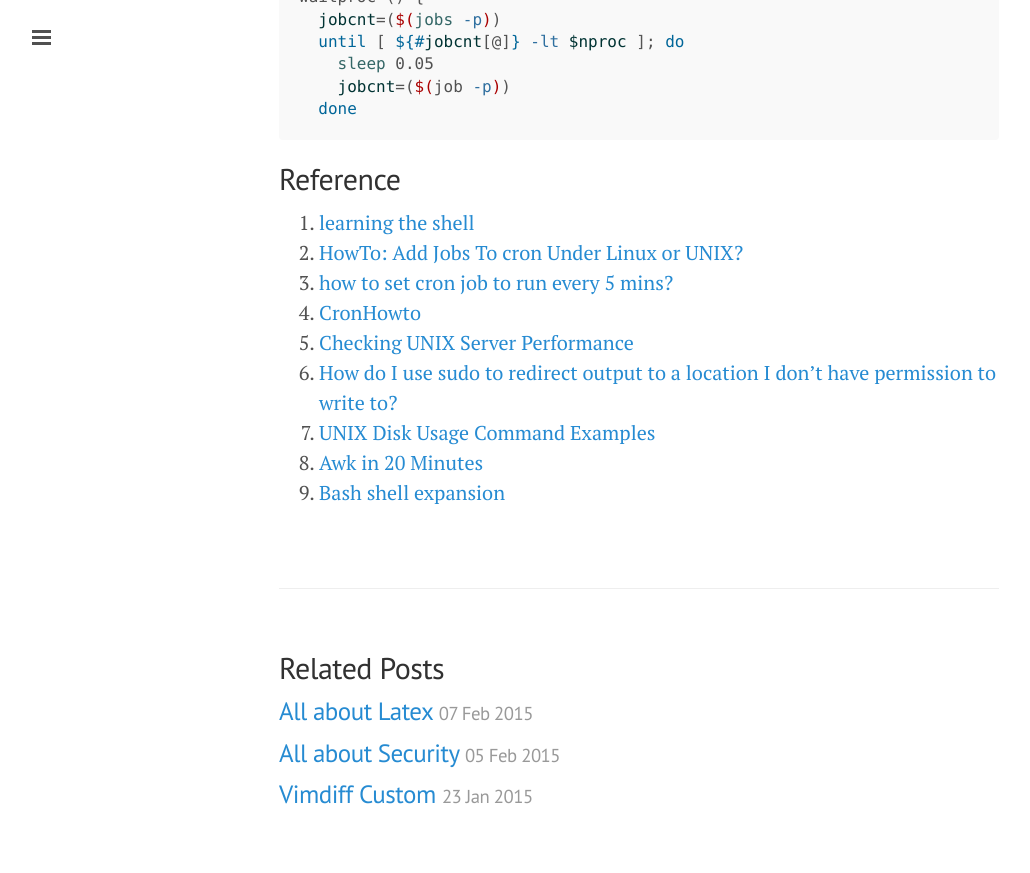
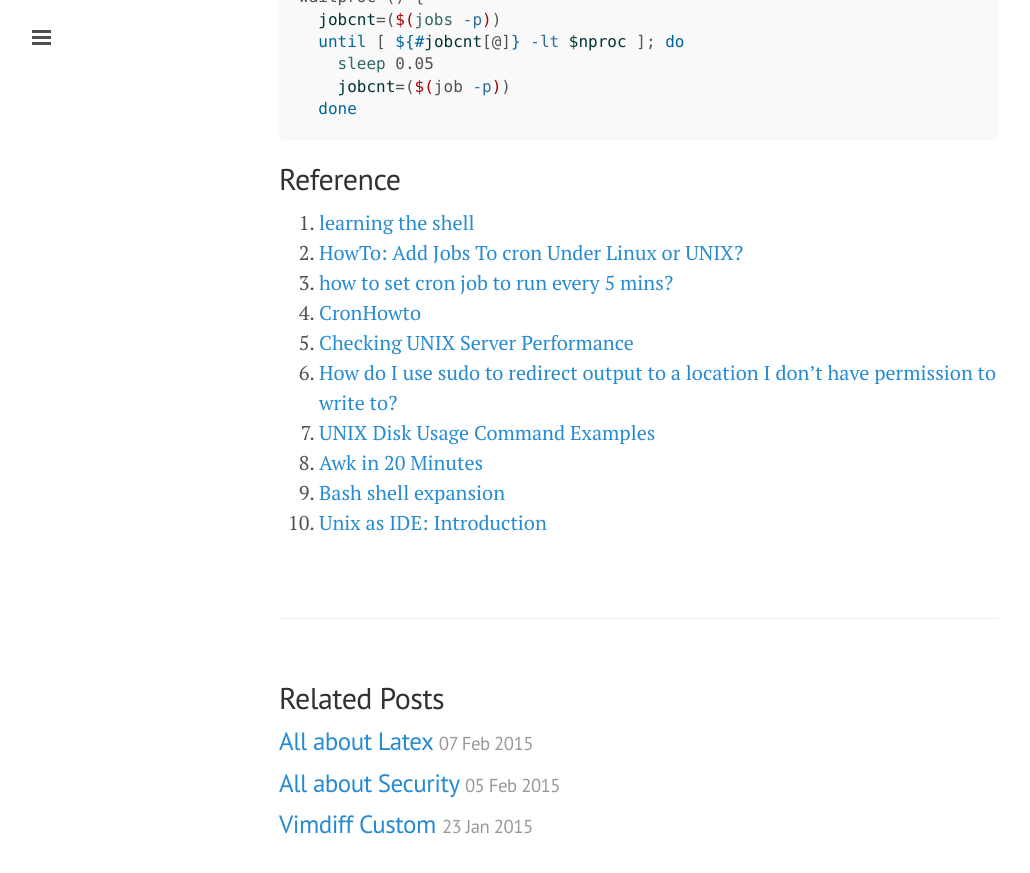
Before and after one commit to ibotdotout/ibotdotout.github.io, a Jekyll site: the page built from _posts/2014-06-27-unix.md, in a window 1280 px wide and 900 px high, scrolled down 5150 px. Shown: the top 873 px of the window, without its empty margins (1-1031 px from the left). Built offline with Jekyll 4.4.1, drawn with Linux system fonts in a browser that asks for light colours; Markdown is read by kramdown in place of the engine named in the settings.

Commit message:
Update 2014-06-27-unix.md

```diff
--- a/_posts/2014-06-27-unix.md
+++ b/_posts/2014-06-27-unix.md
@@ -235,3 +235,4 @@ waitproc () {
 7. [UNIX Disk Usage Command Examples](http://www.cyberciti.biz/faq/unix-disk-usage-command-examples/)
 8. [Awk in 20 Minutes](http://ferd.ca/awk-in-20-minutes.html)
 9. [Bash shell expansion](http://blog.sanctum.geek.nz/bash-shell-expansion/)
+10. [Unix as IDE: Introduction](http://blog.sanctum.geek.nz/series/unix-as-ide/)
```
